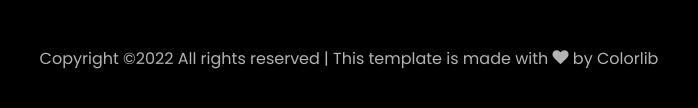
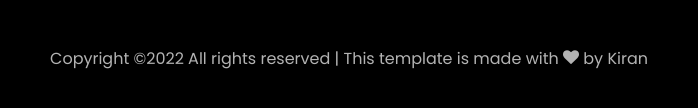
Before and after one commit to pinupthememories/pinupthememory, a plain HTML site: page work.html in a window 1280 px wide. Shown: the part 2282-2390 px from the top of the page, 291-989 px from the left. Drawn offline with Linux system fonts and the light colour scheme; some packages are replaced by stand-ins of ours; no server answers; a script that the page names is missing; files whose address does not match are found by name; a web font is replaced by a local one.

Commit message:
Update work.html

```diff
--- a/work.html
+++ b/work.html
@@ -276,7 +276,7 @@
           <div class="col-md-12 text-center">
 
             <p><!-- Link back to Colorlib can't be removed. Template is licensed under CC BY 3.0. -->
-  Copyright &copy;<script>document.write(new Date().getFullYear());</script> All rights reserved | This template is made with <i class="icon-heart color-danger" aria-hidden="true"></i> by <a href="https://colorlib.com" target="_blank">Colorlib</a>
+  Copyright &copy;<script>document.write(new Date().getFullYear());</script> All rights reserved | This template is made with <i class="icon-heart color-danger" aria-hidden="true"></i> by <a href="https://colorlib.com" target="_blank">Kiran</a>
   <!-- Link back to Colorlib can't be removed. Template is licensed under CC BY 3.0. --></p>
           </div>
         </div>
```
